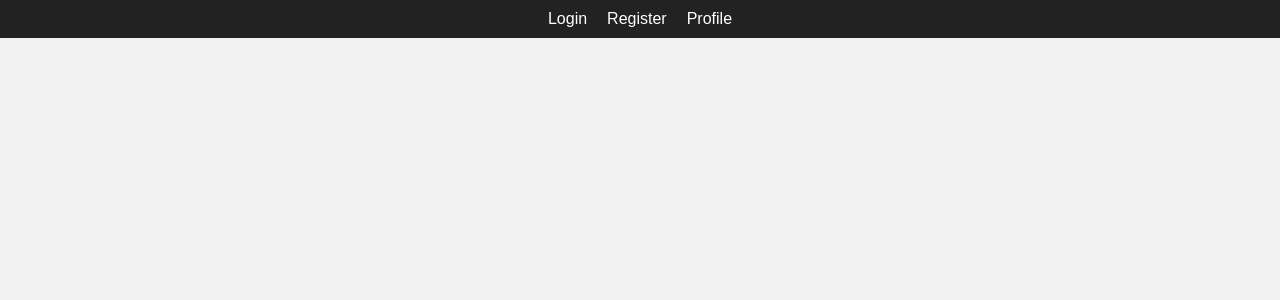
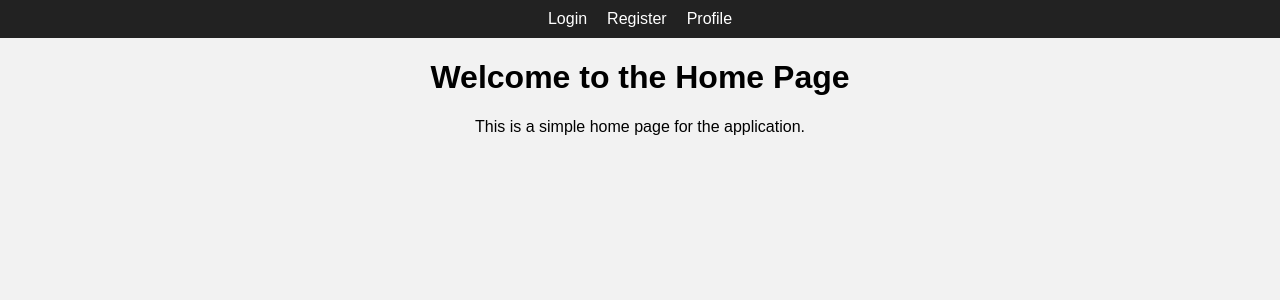
Before and after one commit to KRlPER/login-frontend, a React (Create React App) app: page / in a window 1280 px wide. Shown: the top 300 px of the page. Built offline with nearby package versions, Linux system fonts and the light colour scheme.

Commit message:
home page error unsued var err fixed

```diff
--- a/src/App.js
+++ b/src/App.js
@@ -4,7 +4,7 @@ import Login from "./pages/Login";
 import Register from "./pages/Register";
 import Profile from "./pages/Profile";
 import "./index.css";
-import home from "./pages/home";
+import Home from "./pages/Home";
 
 function App() {
   return (
@@ -17,7 +17,7 @@ function App() {
         </nav>
 
         <Routes>
-          <Route path="/" element={<home />} />
+          <Route path="/" element={<Home />} />
           <Route path="/login" element={<Login />} />
           <Route path="/register" element={<Register />} />
           <Route path="/profile" element={<Profile />} />
--- a/src/pages/home.js
+++ b/src/pages/home.js
@@ -1,5 +1,5 @@
 import React from 'react';
-function home() {
+function Home() {
 
   return (
    <div className="home-page">
@@ -9,4 +9,4 @@ function home() {
   );
 }
 
-export default home;
+export default Home;
```
Also changed, not shown: 1 other file (tests, documents, lock files or other folders).
